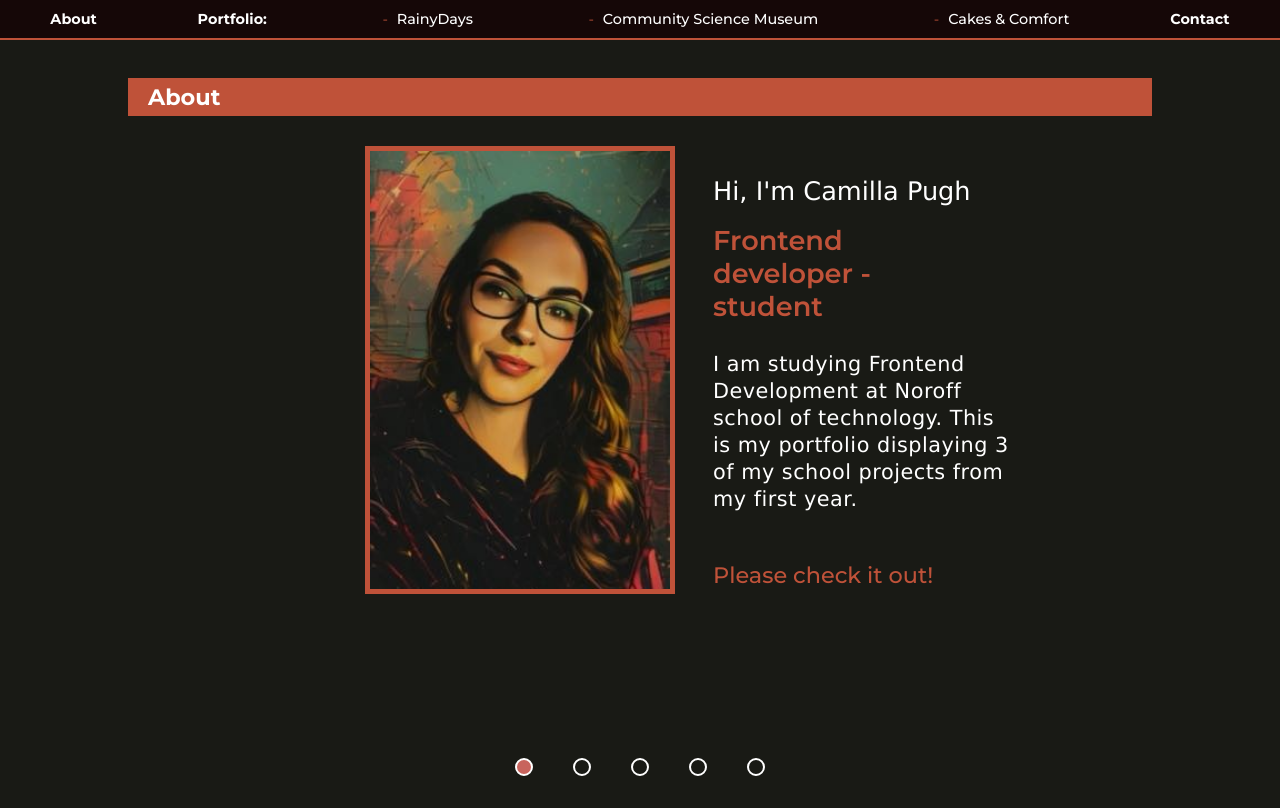
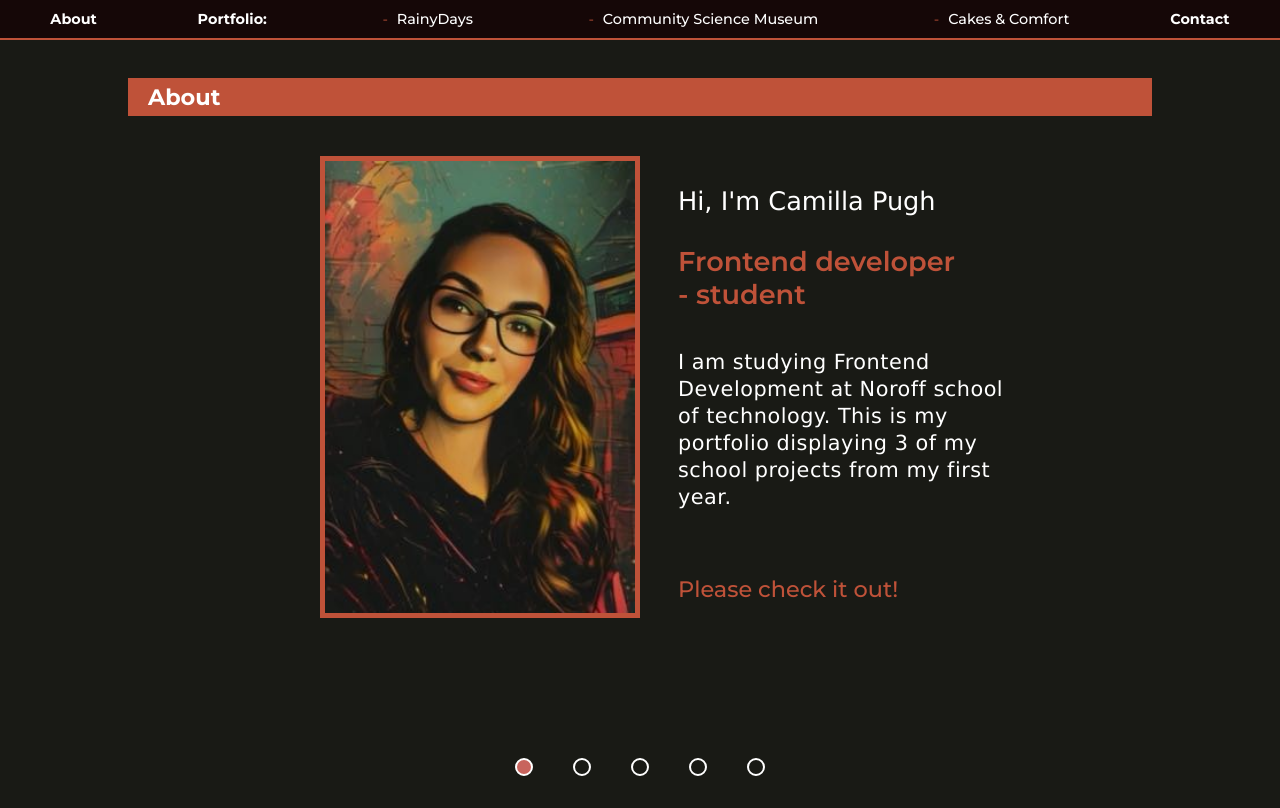
Before and after one commit to camiP89/Portfolio-1, a plain HTML site: page index.html in a window 1280 px wide. Drawn offline with Linux system fonts and the light colour scheme; a web font is replaced by a local one.

Commit message:
Changed some margins on about section.

```diff
--- a/styles/styles.css
+++ b/styles/styles.css
@@ -511,14 +511,14 @@ h2 {
   }
 
   .about-content {
-    max-width: 750px;
-    margin: 0 auto;
+    max-width: 760px;
+    margin: 10px auto;
   }
 
   .profile-img {
     grid-column: 1;
     grid-row: span 4;
-    margin: 10px 0 0 100px;
+    margin: 10px 0 0 60px;
     width: 280px;
   }
 
@@ -552,7 +552,7 @@ h2 {
 
 @media (min-width: 1245px) {
   .profile-img {
-    width: 310px;
+    width: 320px;
   }
 
   .hi-p {
```
Also changed, not shown: 1 other file.
